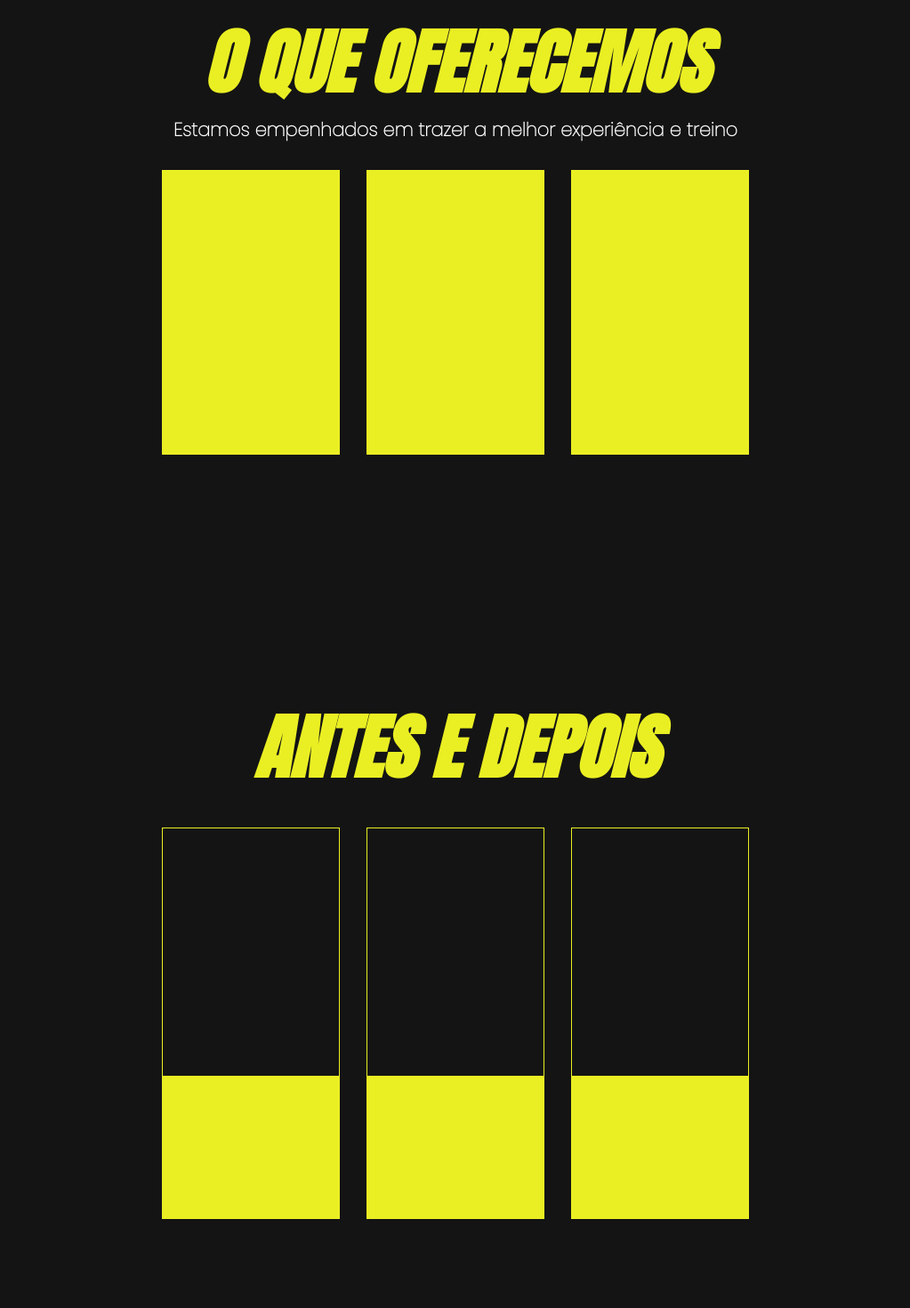
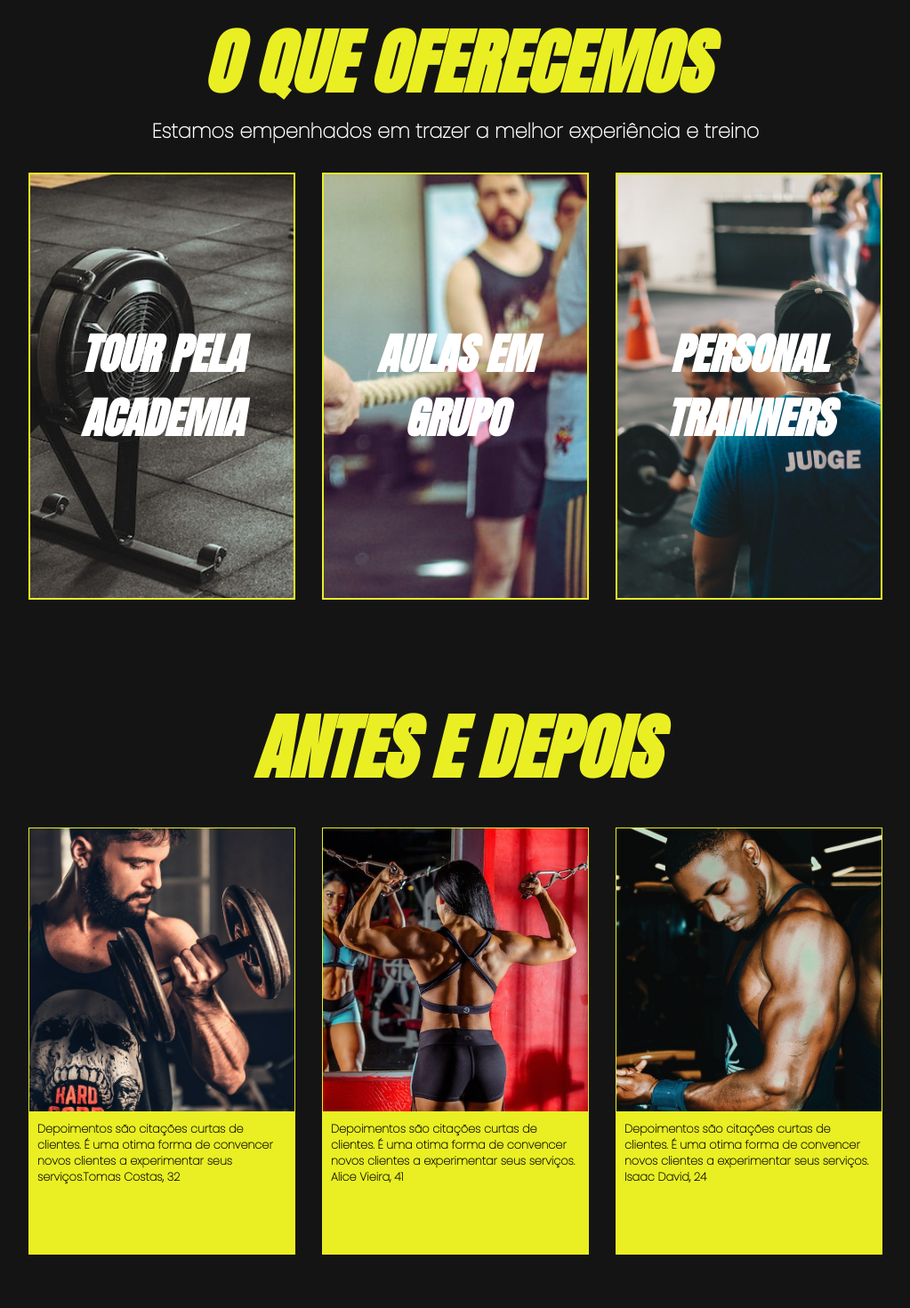
Before and after one commit to thiagomotaPE/Extreme-Gym, a React (Create React App) app in the folder extreme-gym/: page / in a window 1280 px wide. Shown: the part 1780-3250 px from the top of the page at 89% size, without its empty margins (128-1151 px from the left). Built offline with nearby package versions, Linux system fonts and the light colour scheme.

Commit message:
update
adicionei novas imagens as áreas de testemunhas e serviços.
deixei tudo responsivo.
adicionei descrições na área de testemunhas
alterei as informações de contato no footer

```diff
--- a/extreme-gym/src/components/BigComponents/About/styles.js
+++ b/extreme-gym/src/components/BigComponents/About/styles.js
@@ -34,7 +34,9 @@ export const ResumeDescription = styled.p`
     font-family: 'Poppins', sans-serif;
     font-weight: bold;
     width: 310px;
+    text-align: center;
     @media (min-width: 800px){
+        text-align: initial;
         font-size: 1.5rem;
         width: 600px;
     }
--- a/extreme-gym/src/components/BigComponents/Footer/index.jsx
+++ b/extreme-gym/src/components/BigComponents/Footer/index.jsx
@@ -7,9 +7,9 @@ const Footer = () => {
   return (
     <Background>
       <div className='infos'>
-        <CardContact />
-        <CardContact />
-        <CardContact />
+        <CardContact title="ENDEREÇO" description="R.Clarana, 44 - JSP"/>
+        <CardContact title="E-MAIL" description="thiagomotape@hotmail.com.br" />
+        <CardContact title="TELEFONE" description="(81) 9 8556-2063"/>
       </div>
     </Background>
   )
--- a/extreme-gym/src/components/BigComponents/Services/index.jsx
+++ b/extreme-gym/src/components/BigComponents/Services/index.jsx
@@ -11,9 +11,9 @@ const Services = () => {
         Estamos empenhados em trazer a melhor experiência e treino
       </SubTitleServices>
       <div>
-        <CardServices></CardServices>
-        <CardServices></CardServices>
-        <CardServices></CardServices>
+        <CardServices variant="service1" title="TOUR PELA ACADEMIA"></CardServices>
+        <CardServices variant="service2" title="AULAS EM GRUPO"></CardServices>
+        <CardServices variant="service3" title="PERSONAL TRAINNERS"></CardServices>
       </div>
     </Background>
   )
--- a/extreme-gym/src/components/BigComponents/Services/styles.js
+++ b/extreme-gym/src/components/BigComponents/Services/styles.js
@@ -35,6 +35,6 @@ export const SubTitleServices = styled.h3`
     font-size: 1rem;
     text-align: center;
     @media (min-width: 800px){
-        font-size: 1.3rem;
+        font-size: 1.4rem;
     }
 `
--- a/extreme-gym/src/components/BigComponents/Testimonials/index.jsx
+++ b/extreme-gym/src/components/BigComponents/Testimonials/index.jsx
@@ -9,13 +9,13 @@ const Testimonials = () => {
       <TitleTestimonials>ANTES E DEPOIS</TitleTestimonials>
       <div className='cardsContainer'>
         <div class='cards'>
-          <CardTestimonials></CardTestimonials>
+          <CardTestimonials variant="testimonials1" description="Depoimentos são citações curtas de clientes. É uma otima forma de convencer novos clientes a experimentar seus serviços.Tomas Costas, 32"/>
         </div>
         <div class='cards'>
-          <CardTestimonials></CardTestimonials>
+          <CardTestimonials variant="testimonials2" description="Depoimentos são citações curtas de clientes. É uma otima forma de convencer novos clientes a experimentar seus serviços. Alice Vieira, 41"/>
         </div>
         <div class='cards'>
-          <CardTestimonials></CardTestimonials>
+          <CardTestimonials variant="testimonials3" description="Depoimentos são citações curtas de clientes. É uma otima forma de convencer novos clientes a experimentar seus serviços. Isaac David, 24"/>
         </div>
       </div>
     </Background>
--- a/extreme-gym/src/components/Button/styles.js
+++ b/extreme-gym/src/components/Button/styles.js
@@ -1,4 +1,4 @@
-import styled from "styled-components";
+import styled, { css } from "styled-components";
 
 export const Button1 = styled.button`
     background-color: #eaef23;
@@ -10,5 +10,4 @@ export const Button1 = styled.button`
     font-size: 1.2rem;
     font-weight: bold;
     box-shadow: 5px 5px 5px #00000051;
-
 `
--- a/extreme-gym/src/components/CardContact/index.jsx
+++ b/extreme-gym/src/components/CardContact/index.jsx
@@ -1,11 +1,11 @@
 import React from 'react'
 import { Container, Title, Description } from './styles'
 
-const CardContact = () => {
+const CardContact = ({title, description}) => {
   return (
     <Container>
-        <Title>Endereço</Title>
-        <Description>R.Clarana, 44 - JSP</Description>
+        <Title>{title}</Title>
+        <Description>{description}</Description>
     </Container>
   )
 }
--- a/extreme-gym/src/components/CardServices/index.jsx
+++ b/extreme-gym/src/components/CardServices/index.jsx
@@ -1,9 +1,11 @@
 import React from 'react'
-import { Card } from './styles'
+import { Card, TitleCard } from './styles'
 
-const CardServices = () => {
+const CardServices = ({variant, title}) => {
   return (
-    <Card> </Card>
+    <Card variant={variant}>
+      <TitleCard>{title}</TitleCard>
+    </Card>
   )
 }
 
--- a/extreme-gym/src/components/CardServices/styles.js
+++ b/extreme-gym/src/components/CardServices/styles.js
@@ -1,7 +1,58 @@
-import styled from "styled-components";
+import styled, { css } from "styled-components";
+import Service1 from '../../assets/img/servicos1.jpg'
+import Service2 from '../../assets/img/servicos2.jpg'
+import Service3 from '../../assets/img/servicos3.jpg'
 
 export const Card = styled.div`
     background-color: #eaef23;
     width: 200px;
     height: 40vh;
+    border: 2px solid #eaef23;
+
+    ${({variant}) => variant === "service1" && css`
+        background-image: url(${Service1});
+        background-position: center center;
+        background-repeat: no-repeat;
+        background-size: cover;
+        background-attachment: scroll;
+    ` }
+    ${({variant}) => variant === "service2" && css`
+        background-image: url(${Service2});
+        background-position: center right;
+        background-repeat: no-repeat;
+        background-size: cover;
+        background-attachment: scroll;
+    ` }
+    ${({variant}) => variant === "service3" && css`
+        background-image: url(${Service3});
+        background-position: center center;
+        background-repeat: no-repeat;
+        background-size: cover;
+        background-attachment: scroll;
+    ` }
+
+    @media (min-width: 800px){
+        width: 300px;
+        height: 60vh;
+    }
 `
+export const TitleCard = styled.h3`
+    font-family: 'Anton';
+    font-style: italic;
+    font-size: 2rem;
+
+    position: relative;
+    top: 50%;
+    left: 50%;
+
+    transform: translate(-50%, -50%);
+
+    text-align: center;
+
+    @media (min-width: 800px){
+        display: flex;
+        flex-direction: column;
+        justify-content: center;
+        font-size: 3rem;
+    }
+`
--- a/extreme-gym/src/components/CardTestimonials/index.jsx
+++ b/extreme-gym/src/components/CardTestimonials/index.jsx
@@ -1,11 +1,11 @@
 import React from 'react'
 import { Container, CardDescription, CardPhoto } from './styles'
 
-const CardTestimonials = () => {
+const CardTestimonials = ({variant, description}) => {
   return (<>
     <Container>
-      <CardPhoto></CardPhoto>
-      <CardDescription></CardDescription>
+      <CardPhoto variant={variant}></CardPhoto>
+      <CardDescription>{description}</CardDescription>
     </Container>
     </>
   )
--- a/extreme-gym/src/components/CardTestimonials/styles.js
+++ b/extreme-gym/src/components/CardTestimonials/styles.js
@@ -1,4 +1,7 @@
-import styled from "styled-components";
+import styled, { css } from "styled-components";
+import Testimonials1 from '../../assets/img/testimonials1.jpg'
+import Testimonials2 from '../../assets/img/testimonials2.jpg'
+import Testimonials3 from '../../assets/img/testimonials3.jpg'
 
 export const Container = styled.div`
 
@@ -8,6 +11,32 @@ export const CardPhoto = styled.div`
     border: 1px solid #eaef23;
     width:200px;
     height: 35vh;
+
+    ${({variant}) => variant === "testimonials1" && css`
+        background-image: url(${Testimonials1});
+        background-position: center center;
+        background-repeat: no-repeat;
+        background-size: cover;
+        background-attachment: scroll;
+    ` }
+    ${({variant}) => variant === "testimonials2" && css`
+        background-image: url(${Testimonials2});
+        background-position: center right;
+        background-repeat: no-repeat;
+        background-size: cover;
+        background-attachment: scroll;
+    ` }
+    ${({variant}) => variant === "testimonials3" && css`
+        background-image: url(${Testimonials3});
+        background-position: center center;
+        background-repeat: no-repeat;
+        background-size: cover;
+        background-attachment: scroll;
+    ` }
+    @media (min-width: 800px){
+        width: 300px;
+        height: 40vh;
+    }
 `
 
 export const CardDescription = styled.div`
@@ -15,4 +44,15 @@ export const CardDescription = styled.div`
     width: 200px;
     height: 20vh;
     margin-bottom: 15px;
+
+    font-family: 'Poppins', sans-serif;
+    font-size: 0.8rem;
+    font-weight: bold;
+    color: #000;
+    padding: 10px;
+
+    @media (min-width: 800px){
+        width: 300px;
+        height: 20vh;
+    }
 `
```
